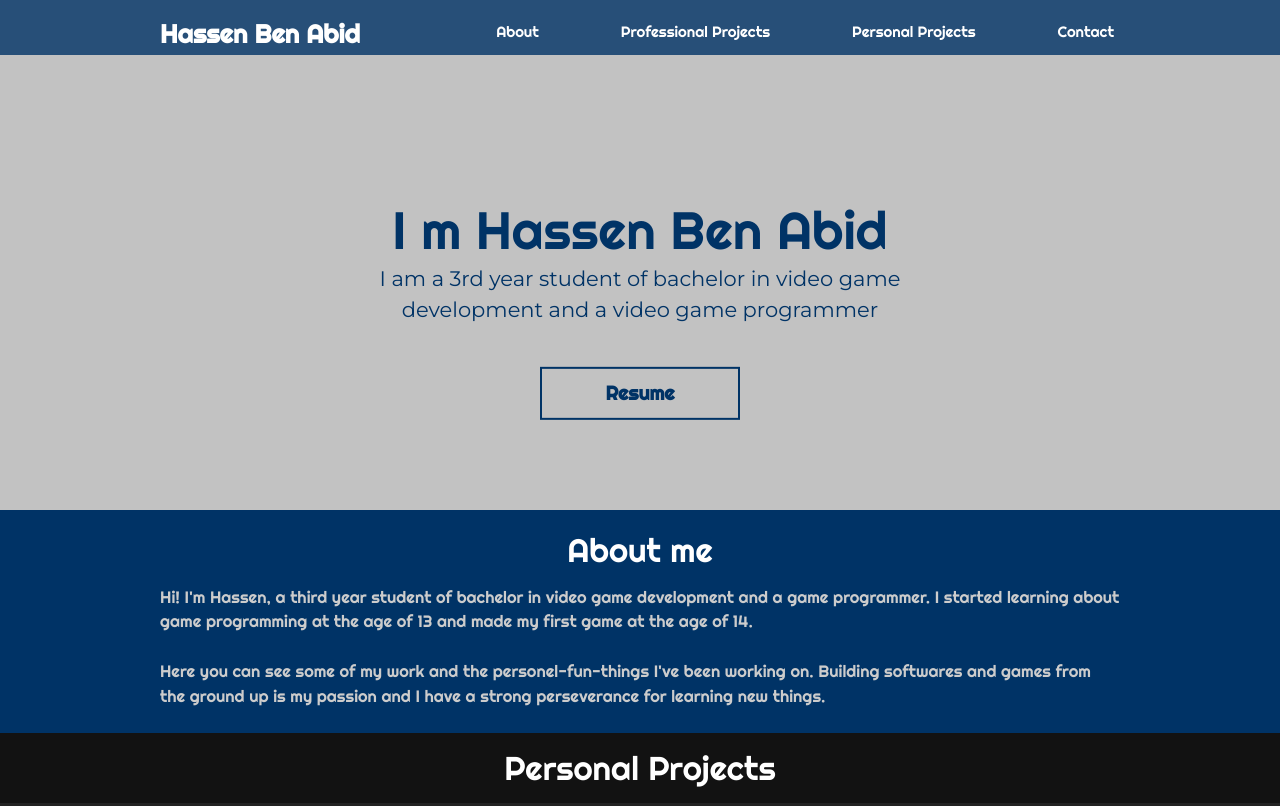
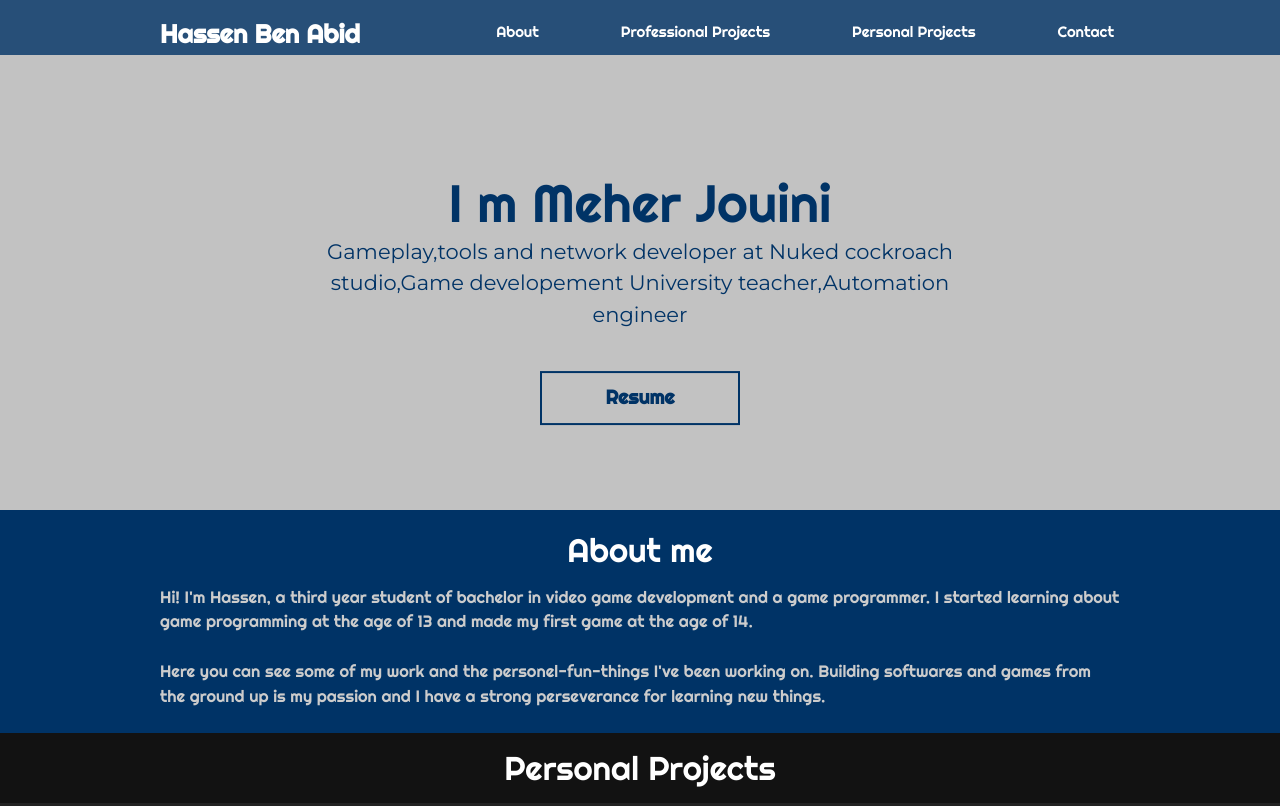
Before and after one commit to Davancimeher/portfolio-s-Meher, a plain HTML site: page index.html in a window 1280 px wide. Shown: the top 806 px of the page. Drawn offline with nearby package versions, Linux system fonts and the light colour scheme; a web font is replaced by a local one.

Commit message:
change index

```diff
--- a/index.html
+++ b/index.html
@@ -1,7 +1,7 @@
 <!DOCTYPE html>
 <html>
 <head>
-	<title>Hassen Ben Abid</title>
+	<title>Meher Jouini</title>
 	<meta charset="UTF-8">
 	<meta name="viewport" content="width=device-width, initial-scale=1.0">
 	<link rel="stylesheet" type="text/css" href="./style/main.css">
@@ -20,8 +20,8 @@
 <!--Preface-->
 	<div class="IntroSec"></div>
 	<div class="Intro"  data-parallax="true">
-		<h1 class="nameTop">I m Hassen Ben Abid</h1>
-		<p class="toppa">I am a 3rd year student of bachelor in video game development and a video game programmer</p>
+		<h1 class="nameTop">I m Meher Jouini</h1>
+		<p class="toppa">Gameplay,tools and network developer at Nuked cockroach studio,Game developement University teacher,Automation engineer</p>
 		<a href="./others/Resume.pdf" class="topBut" download>Resume</a>
 	</div>
 <!--about me section-->
```
